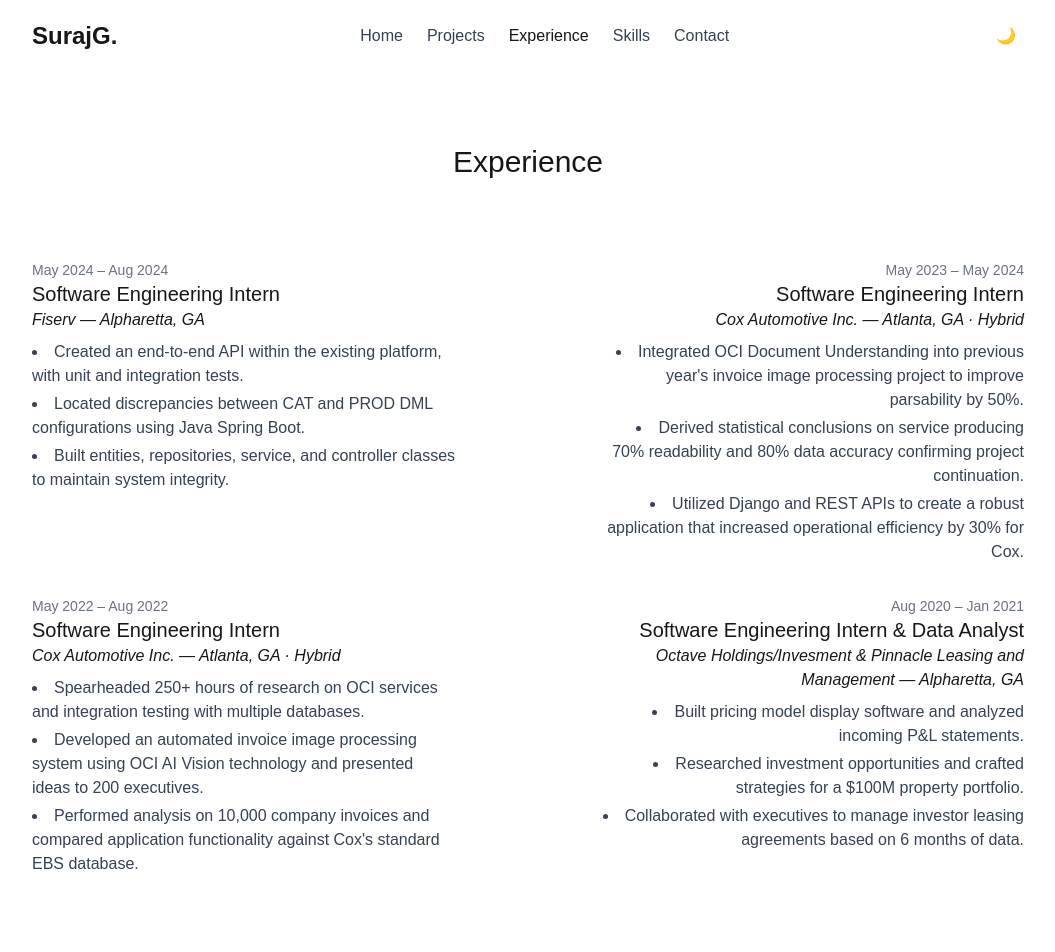
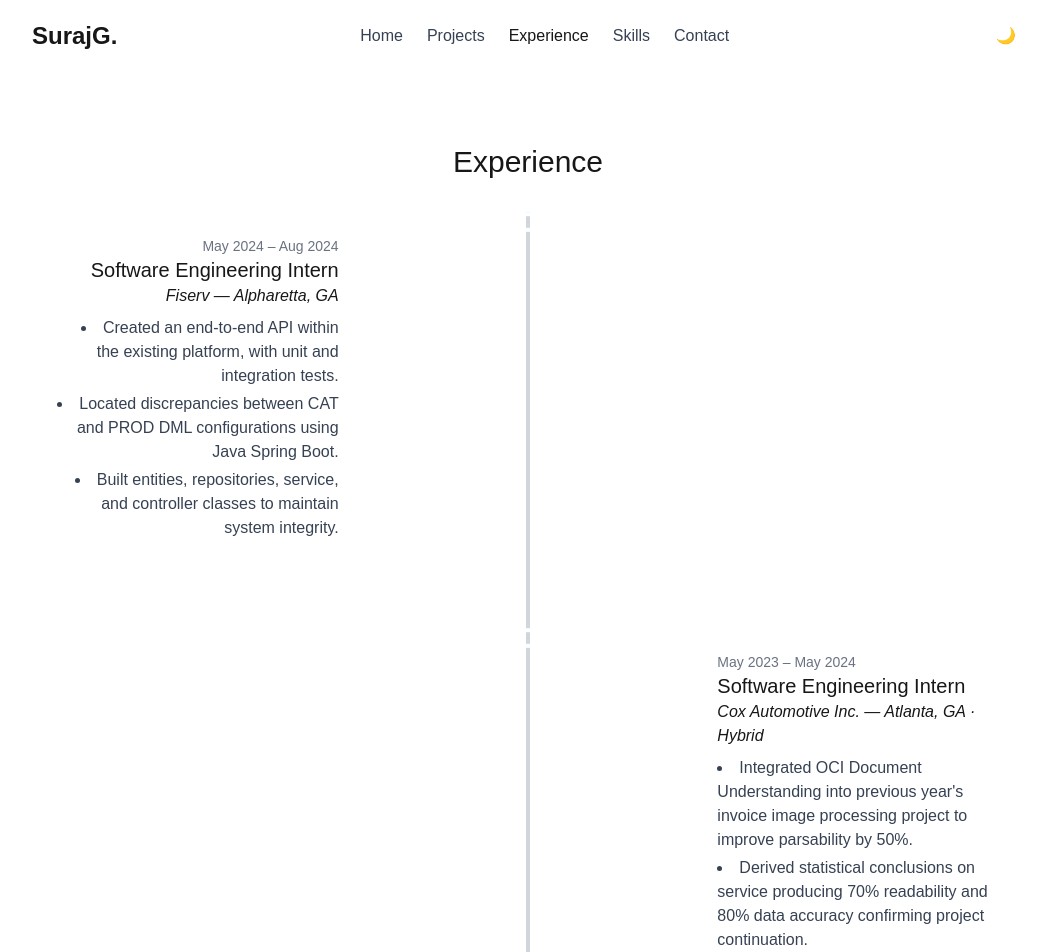
Before and after one commit to SurajGeddam/personal-portfolio, a Next.js app: page /experience in a window 1280 px wide. Shown: the top 952 px of the page, without its empty margins (112-1167 px from the left). Built offline with nearby package versions, Linux system fonts and the light colour scheme.

Commit message:
fix: restore timeline line and only update Cox internship descriptions

```diff
--- a/components/ExperienceTimeline.tsx
+++ b/components/ExperienceTimeline.tsx
@@ -1,4 +1,5 @@
 "use client";
+import React from "react";
 
 const experiences = [
   {
@@ -50,31 +51,49 @@
 export default function ExperienceTimeline() {
   return (
     <section className="max-w-5xl mx-auto py-16 px-4">
-      <h2 className="text-3xl font-heading text-center mb-12">Experience</h2>
-      <div className="relative grid grid-cols-9 gap-8 items-start">
-        {/* Vertical center line */}
-        <div className="col-start-5 col-end-6 mx-auto w-px bg-gray-300 dark:bg-gray-600 h-full"></div>
-
-        {experiences.map((exp, idx) => {
-          const isLeft = idx % 2 === 0;
-          return (
-            <div
-              key={exp.date}
-              className={`col-span-4 ${isLeft ? "col-start-1 text-left" : "col-start-6 text-right"}`}
-            >
+      <h2 className="text-3xl font-heading mb-8 text-center">Experience</h2>
+      <div className="relative">
+        <div className="absolute left-1/2 top-0 w-1 h-full bg-gray-300 dark:bg-gray-600 -translate-x-1/2 z-0" />
+        <div className="grid grid-cols-3 gap-y-16 relative z-10">
+          {experiences.map((exp, idx) => (
+            <React.Fragment key={exp.date}>
+              {/* Left card */}
+              <div className={`col-span-1 flex justify-end ${idx % 2 !== 0 ? "opacity-0 pointer-events-none" : ""}`}>
+                {idx % 2 === 0 && (
+                  <div className="bg-white dark:bg-gray-800 p-6 rounded-lg shadow-soft w-full max-w-md text-right">
                     <p className="text-sm text-gray-500 dark:text-gray-400">{exp.date}</p>
                     <h3 className="text-xl font-heading">{exp.role}</h3>
-              <p className="font-body italic mb-2">
-                {exp.company} — {exp.location}
-              </p>
+                    <p className="font-body italic mb-2">{exp.company} — {exp.location}</p>
                     <ul className="list-disc list-inside space-y-1 text-gray-700 dark:text-gray-300">
                       {exp.bullets.map((b, i) => (
                         <li key={i}>{b}</li>
                       ))}
                     </ul>
                   </div>
-          );
-        })}
+                )}
+              </div>
+              {/* Center dot */}
+              <div className="col-span-1 flex flex-col items-center relative">
+                <div className="w-5 h-5 bg-primary rounded-full border-4 border-white dark:border-gray-900 z-10" />
+              </div>
+              {/* Right card */}
+              <div className={`col-span-1 flex justify-start ${idx % 2 === 0 ? "opacity-0 pointer-events-none" : ""}`}>
+                {idx % 2 !== 0 && (
+                  <div className="bg-white dark:bg-gray-800 p-6 rounded-lg shadow-soft w-full max-w-md text-left">
+                    <p className="text-sm text-gray-500 dark:text-gray-400">{exp.date}</p>
+                    <h3 className="text-xl font-heading">{exp.role}</h3>
+                    <p className="font-body italic mb-2">{exp.company} — {exp.location}</p>
+                    <ul className="list-disc list-inside space-y-1 text-gray-700 dark:text-gray-300">
+                      {exp.bullets.map((b, i) => (
+                        <li key={i}>{b}</li>
+                      ))}
+                    </ul>
+                  </div>
+                )}
+              </div>
+            </React.Fragment>
+          ))}
+        </div>
       </div>
     </section>
   );
```
Lines whose indentation alone changed are shown as unchanged.
